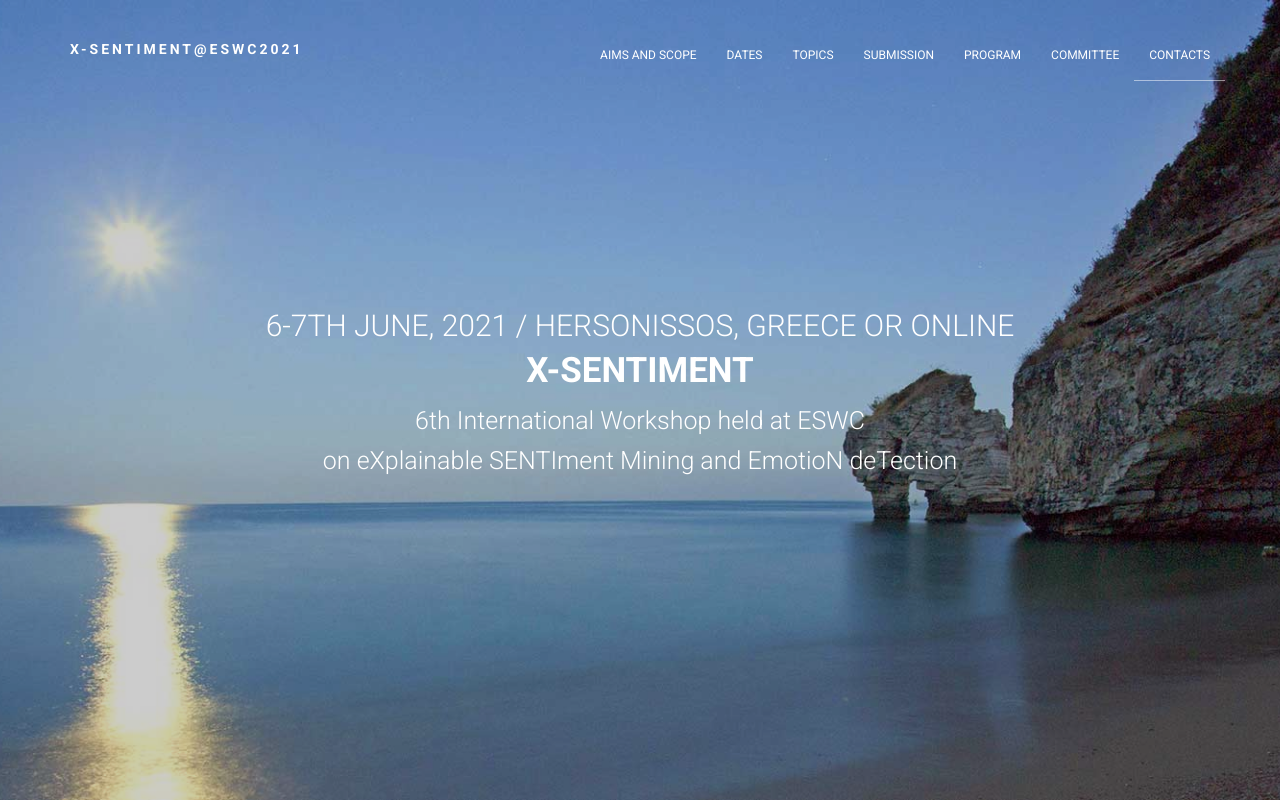
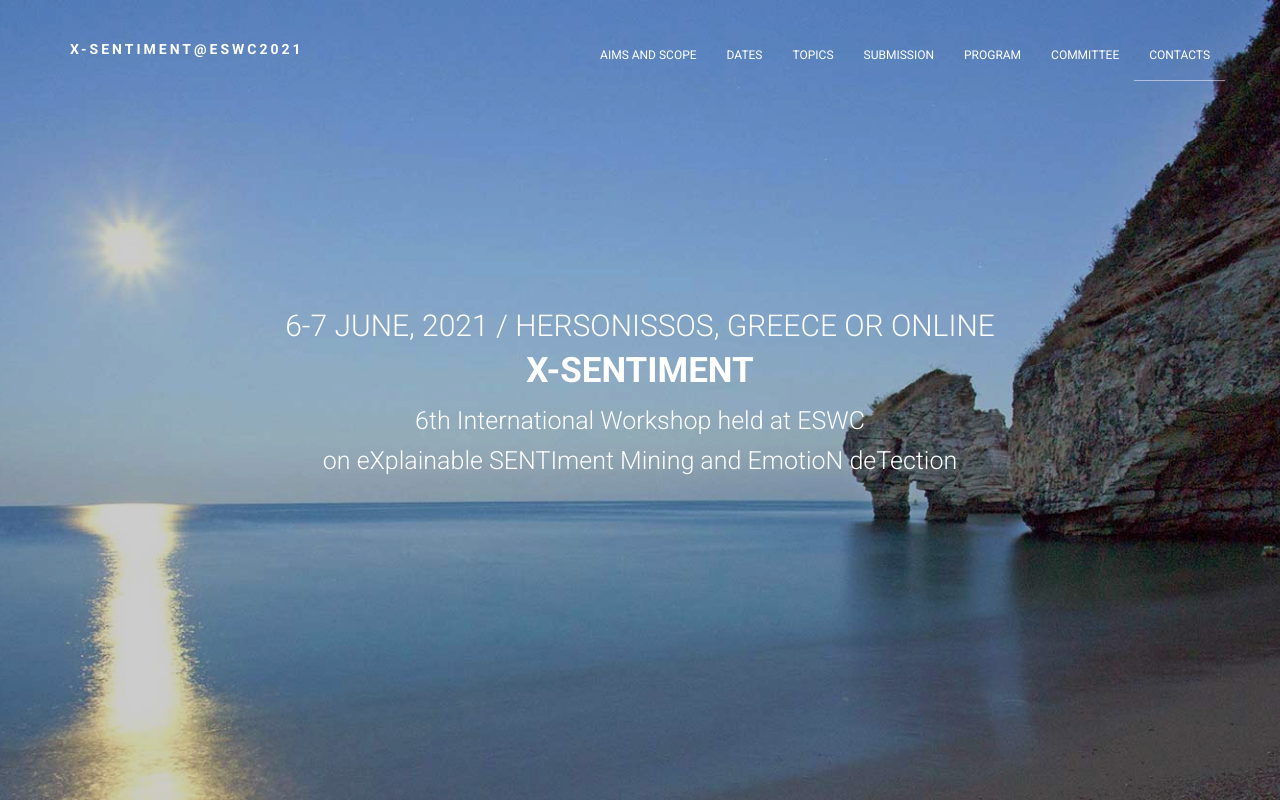
Before and after one commit to danilo-dessi/xsentiment, a website: page index.html in a window 1280 px wide. Shown: the top 802 px of the page. Drawn offline with Linux system fonts and the light colour scheme; files whose address does not match are found by name.

Commit message:
xsentiment

```diff
--- a/index.html
+++ b/index.html
@@ -57,7 +57,7 @@
     <header id="site-header" class="site-header valign-center">
         <div class="intro">
 
-            <h2>6-7th June, 2021 / Hersonissos, Greece or Online</h2>
+            <h2>6-7 June, 2021 / Hersonissos, Greece or Online</h2>
 
             <h1>X-SENTIMENT</h1>
 
```
